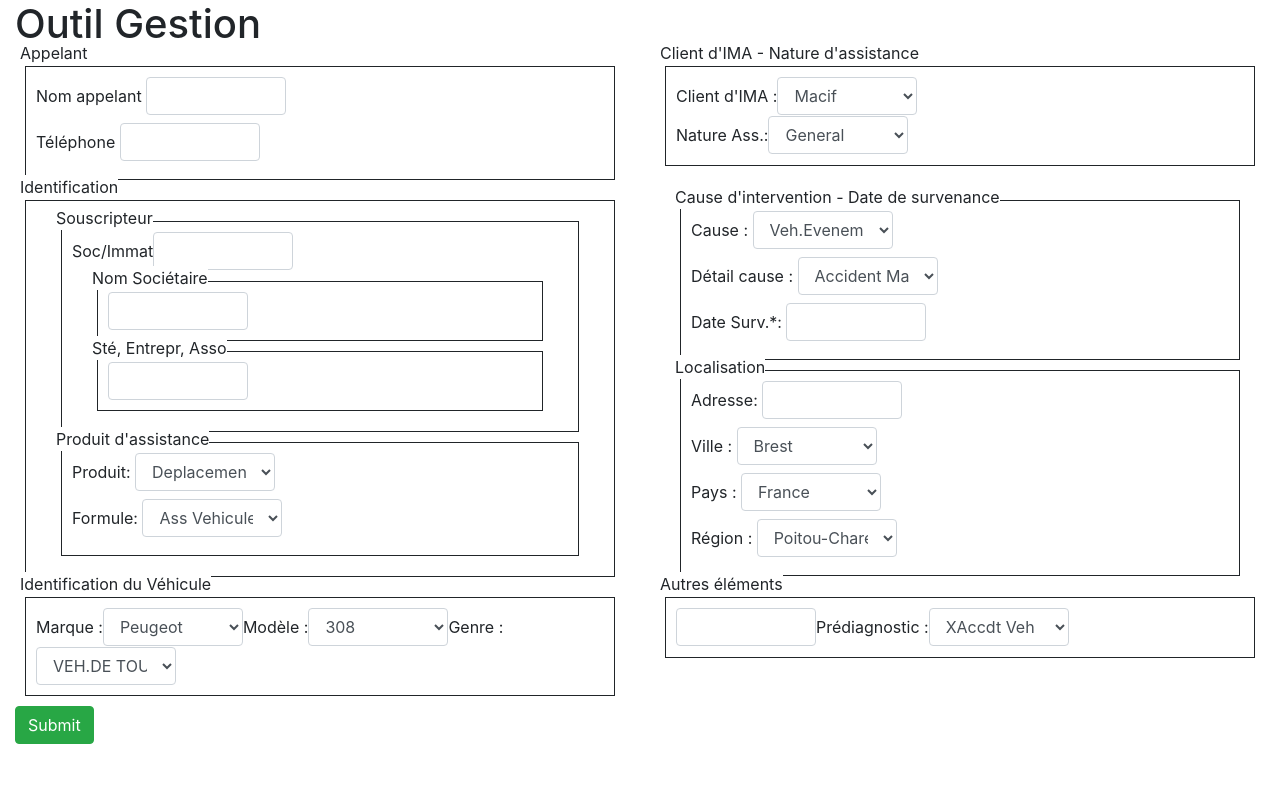
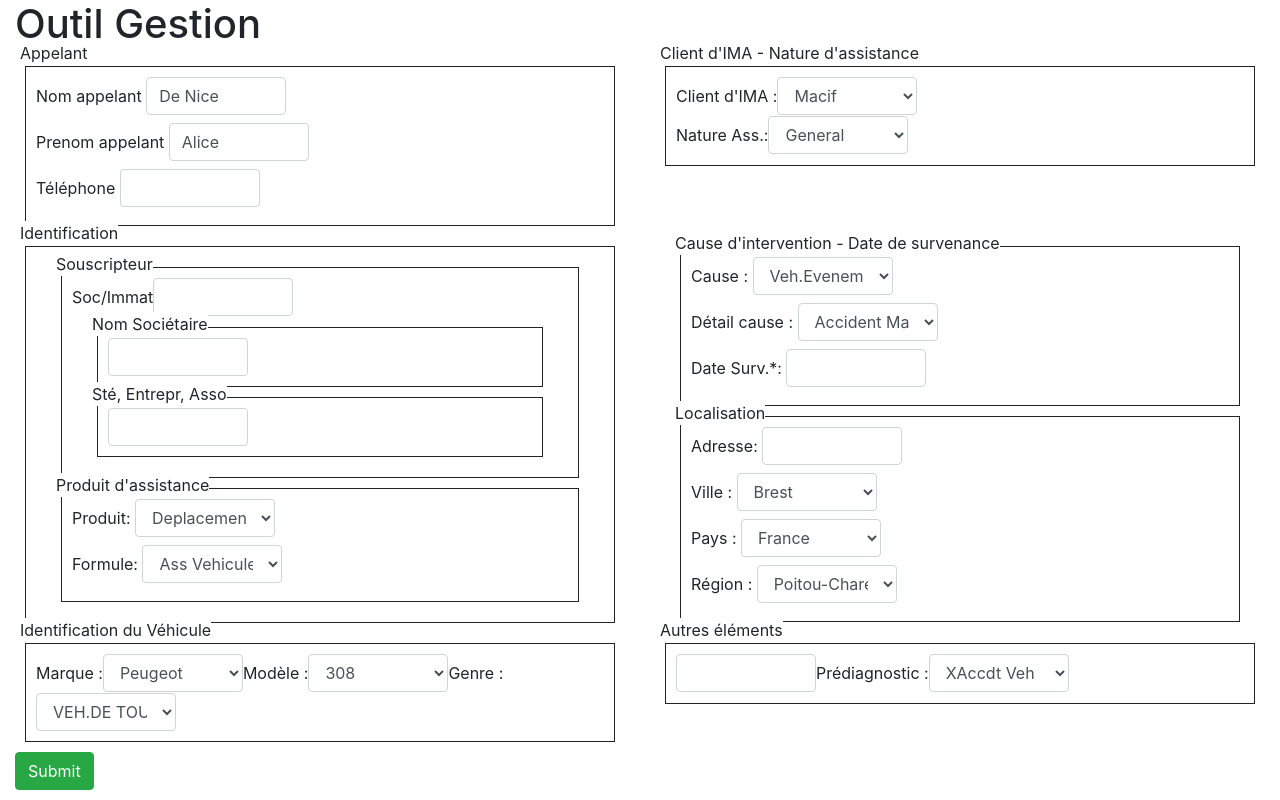
Before and after one commit to stephdav/hackathon-ima-ssg-demo, an Angular app: page /outil-metier in a window 1280 px wide. Built offline with nearby package versions, Linux system fonts and the light colour scheme.

Commit message:
Ajout du branchement avec Person

```diff
--- a/src/app/components/outil-metier/outil-metier.component.html
+++ b/src/app/components/outil-metier/outil-metier.component.html
@@ -1,14 +1,17 @@
 <div class="container-fluid">
   <h1>Outil Gestion</h1>
-  <form>
+  <form (submit)="onSubmit()">
 
     <div class="row">
       <div class="col-6">
         <div id="Appelant" class="boxed form-group">
           <label for="Appelant" class="labelfg">Appelant</label>
           <label for="nomAppelant">Nom appelant
-            <input type="text" class="form-control container-fluid" id="nomAppelant" required></label>
+            <input type="text" class="form-control container-fluid" id="nomAppelant" [(ngModel)]="this.client.lastName" [ngModelOptions]="{standalone: true}" required></label>
           <br>
+          <label for="prenomAppelant">Prenom appelant
+              <input type="text" class="form-control container-fluid" id="prenomAppelant" [(ngModel)]="this.client.firstName" [ngModelOptions]="{standalone: true}" required></label>
+            <br>
           <label for="telephone">Téléphone
             <input type="text" class="form-control container-fluid" id="telephone" required></label>
         </div>
@@ -165,7 +168,7 @@
 
 
 
-    <button type="submit" class="btn btn-success">Submit</button>
+    <button type="button" class="btn btn-success" (click)="onSubmit()">Submit</button>
 
   </form>
 </div>
--- a/src/app/components/outil-metier/outil-metier.component.ts
+++ b/src/app/components/outil-metier/outil-metier.component.ts
@@ -1,23 +1,36 @@
-import { Component } from '@angular/core';
-
-import { Formulaire } from './formulaire';
+import { Component, OnInit } from '@angular/core';
+import { FormBuilder, FormGroup } from '@angular/forms';
+import { Person } from 'src/app/models/Person';
+import { PersonneService } from 'src/app/service/personne.service';
+import { Contrat } from 'src/app/models/Contrat';
 
 @Component({
   selector: 'app-outil-metier',
   templateUrl: './outil-metier.component.html',
   styleUrls: ['./outil-metier.component.scss']
 })
-export class OutilMetierComponent {
+export class OutilMetierComponent implements OnInit {
 
-  powers = ['Really Smart', 'Super Flexible',
-            'Super Hot', 'Weather Changer'];
+  constructor(private fb: FormBuilder, private personService: PersonneService) { }
 
-  model = new Formulaire(18, 'Dr IQ', this.powers[0], 'Chuck Overstreet');
+  public client: Person;
+  public infosPersoForm: FormGroup;
+  public coordonneesForm: FormGroup;
 
   submitted = false;
 
-  onSubmit() { this.submitted = true; }
+  nomAppelant: string;
 
-  // TODO: Remove this when we're done
-  get diagnostic() { return JSON.stringify(this.model); }
+  ngOnInit(){
+    this.client = this.personService.client;
+    console.log('coucou');
+  }
+
+  onSubmit() {
+
+    this.submitted = true;
+    console.log('nom : ', this.client.firstName);
+
+  }
+
 }
```
